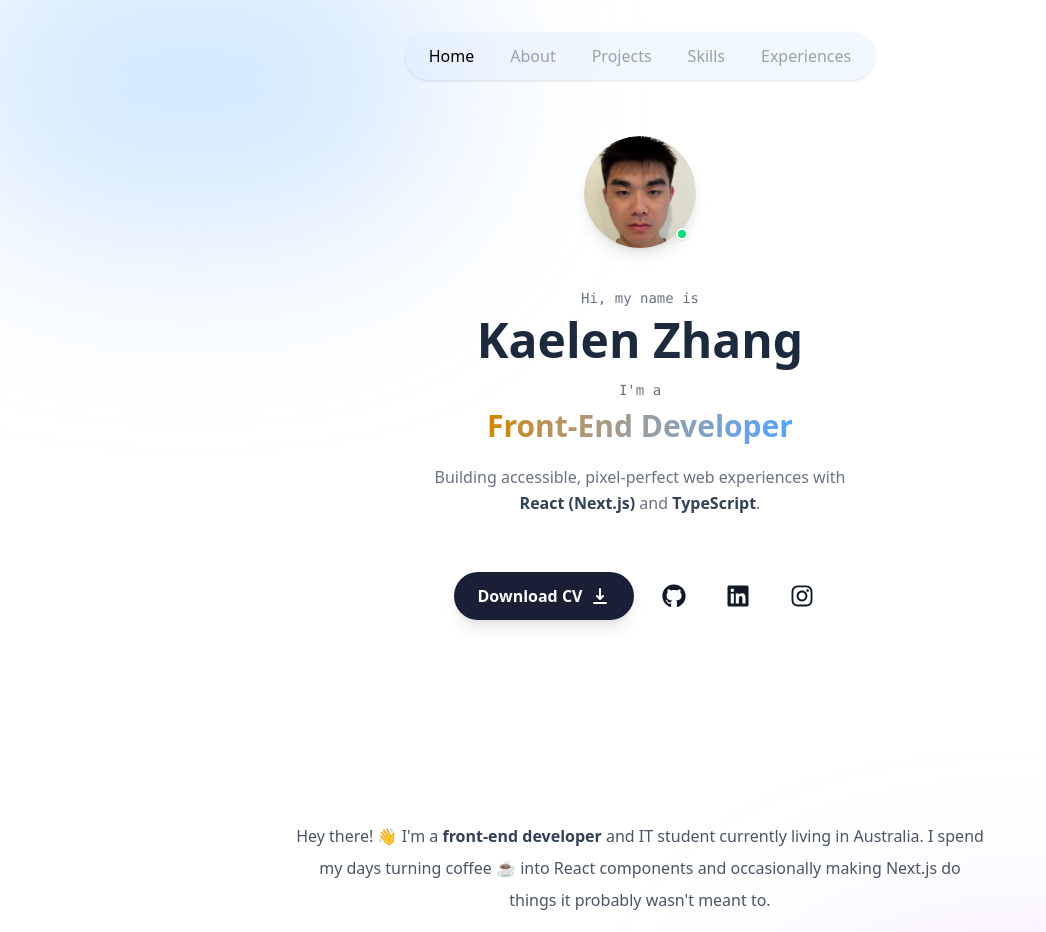
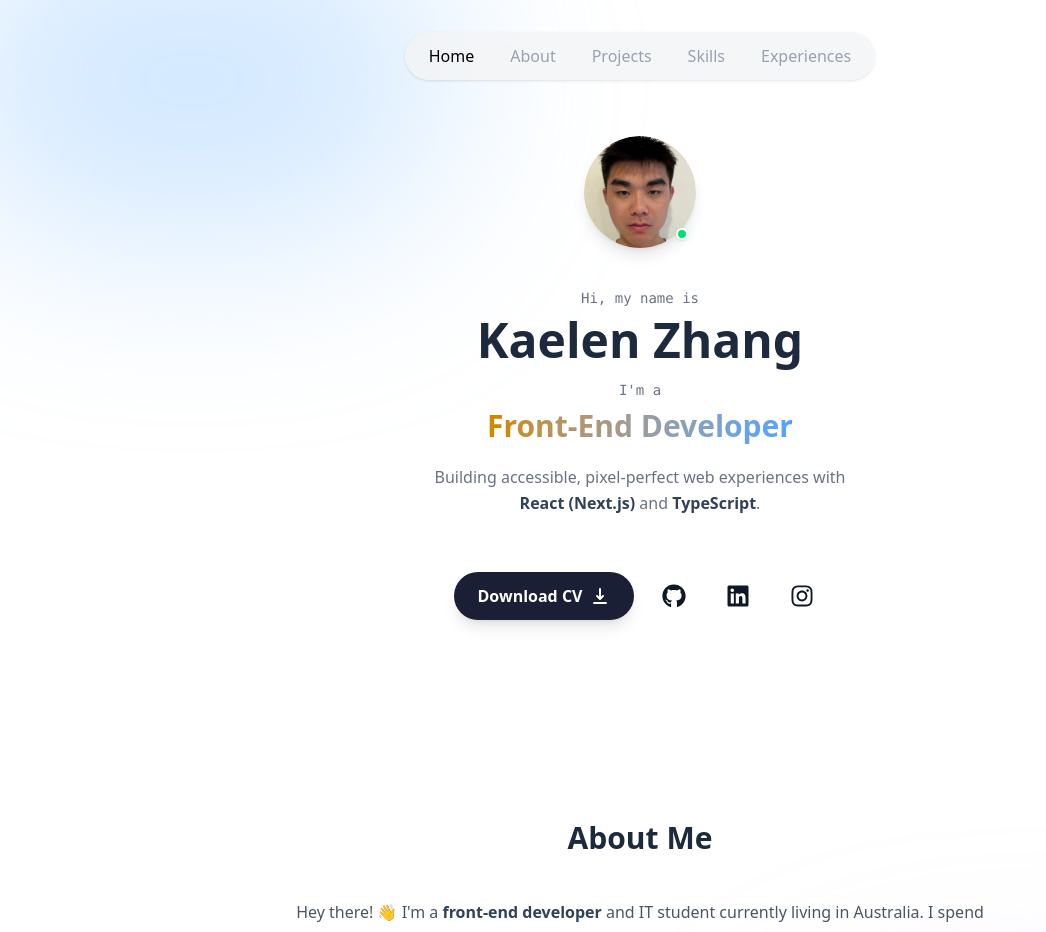
Before and after one commit to LuvsicptZ/kai-portfolio, a Next.js app: page / in a window 1280 px wide. Shown: the top 932 px of the page, without its empty margins (0-1046 px from the left). Built offline with nearby package versions, Linux system fonts and the light colour scheme.

Commit message:
feat: Add heading to About component      Add backdrop-blur to navbar

```diff
--- a/components/About.tsx
+++ b/components/About.tsx
@@ -1,3 +1,5 @@
+"use client"
+
 import { motion } from "framer-motion"
 
 export default function About() {
@@ -9,8 +11,13 @@ export default function About() {
             animate={{ opacity: 1, y: 0 }}
             transition={{ delay: 0.175 }}
         >
+
+            <h2 className="text-3xl font-bold text-slate-800 text-center mb-10 mt-[200px]">
+                About Me
+            </h2>
+
             {/* Content */}
-            <p className="text-gray-600 mt-[200px] mb-2">
+            <p className="text-gray-600  mb-2">
                 Hey there! 👋 I&apos;m a{" "}
                 <span className="font-semibold text-slate-700">front-end developer</span>{" "}
                 and IT student currently living in Australia. I spend my days turning coffee ☕ into React components and occasionally making Next.js do things it probably wasn&apos;t meant to.
--- a/components/Navbar.tsx
+++ b/components/Navbar.tsx
@@ -1,3 +1,5 @@
+"use client"
+
 import { useActiveSectionContext } from "@/context/active-section-context";
 
 const navItems = [
@@ -13,7 +15,7 @@ export default function Navbar() {
     const { activeSection, setActiveSection, setTimeOfLastClick } = useActiveSectionContext();
 
     return (
-        <nav className="fixed top-8 z-50 flex gap-3 px-3 py-1 bg-blue-100/40  rounded-full shadow-sm">
+        <nav className="fixed top-8 z-50 flex gap-3 px-3 py-1 bg-gray-100/80  rounded-full shadow-sm backdrop-blur">
         {navItems.map((item) => (
             <a
                 key={item.name}
```
